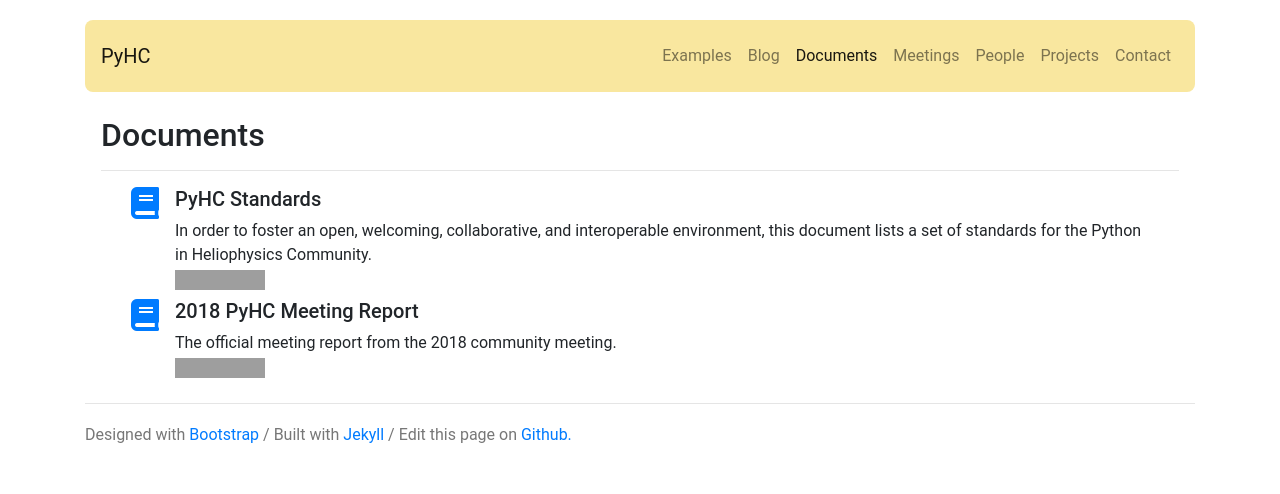
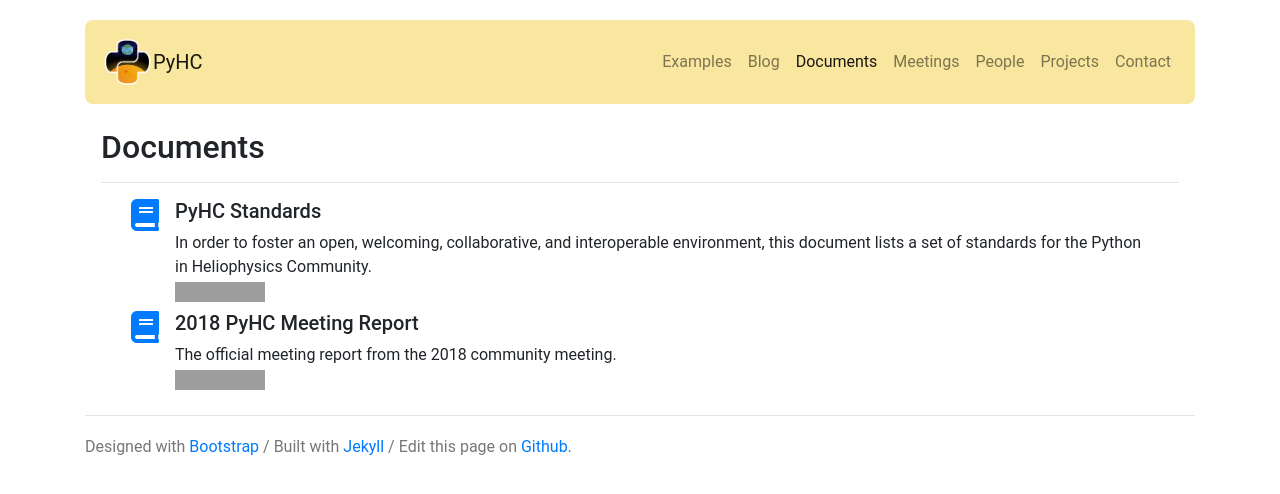
Before and after one commit to heliophysicsPy/heliophysicsPy.github.io, a Jekyll site: the page built from _pages/docs.html, in a window 1280 px wide. Shown: the top 494 px of the page. Built offline with Jekyll 4.4.1, drawn with Linux system fonts in a browser that asks for light colours; nearby versions of some CDN libraries; grey boxes are pictures that could not be loaded.

Commit message:
Add logo to top nav bar

```diff
--- a/_includes/header.html
+++ b/_includes/header.html
@@ -1,5 +1,8 @@
 <nav class="navbar navbar-expand-lg navbar-light">
   <!-- Group Logo can go here -->
+  <a href="/">
+    <img src="../img/PyHC logo 250x250.png" alt="PyHC Logo" width="52" height="52">
+  </a>
   <!-- Collapse Menu on Mobile -->
   <button class="navbar-toggler" type="button" data-toggle="collapse" data-target=".navbar-collapse">
       <span class="navbar-toggler-icon"></span>
```
Also changed, not shown: img/PyHC logo 250x250.png (added).
